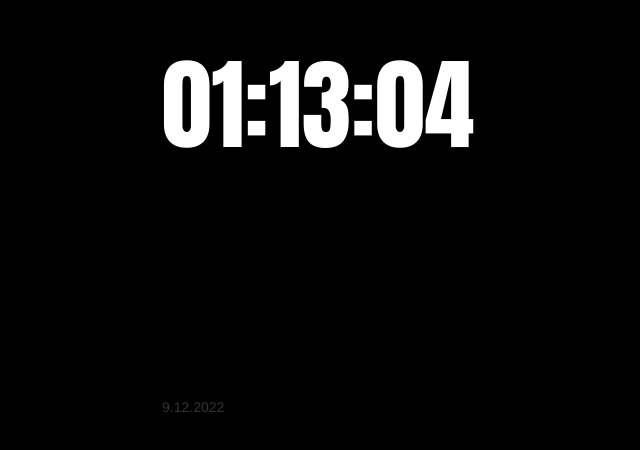
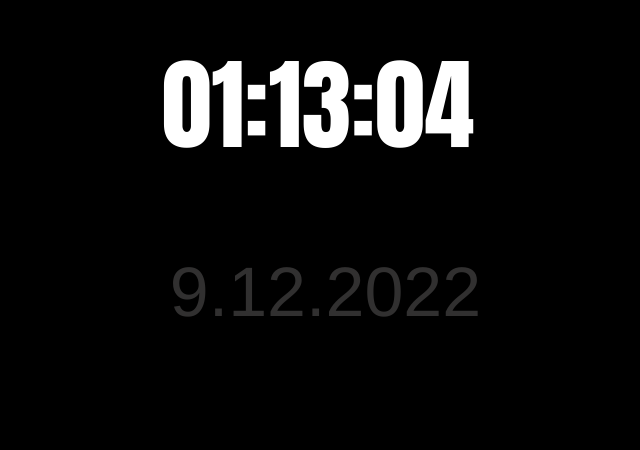
Before and after one commit to StefanYves/Javascript-clock, a plain HTML site: page index.html in a window 1280 px wide. Shown: the part 176-626 px from the top of the page, without its empty margins (360-1000 px from the left). Drawn offline with nearby package versions, Linux system fonts and the light colour scheme.

Commit message:
Changed the layout of the date

```diff
--- a/index.html
+++ b/index.html
@@ -16,10 +16,10 @@
   <body class="body">
     <div
       id="MyClock"
-      class="center-elements clock-propreties"
+      class="clock-elements clock-propreties"
       onload="showTime()"
     ></div>
-    <div id="MyDate" class="center-elements" onload="showDate()"></div>
+    <div id="MyDate" class="date-elements" onload="showDate()"></div>
     <script src="index.js"></script>
   </body>
 </html>
--- a/styles.css
+++ b/styles.css
@@ -1,8 +1,17 @@
-.center-elements {
+.clock-elements {
   margin: auto;
   width: 20%;
   padding: 10px;
   margin-top: 200px;
+}
+
+.date-elements {
+  margin: auto;
+  width: 18%;
+  padding: 5px;
+  margin-top: 50px;
+  font-size: 70px;
+  color: rgb(49, 48, 48);
 }
 
 .clock-propreties {
```
